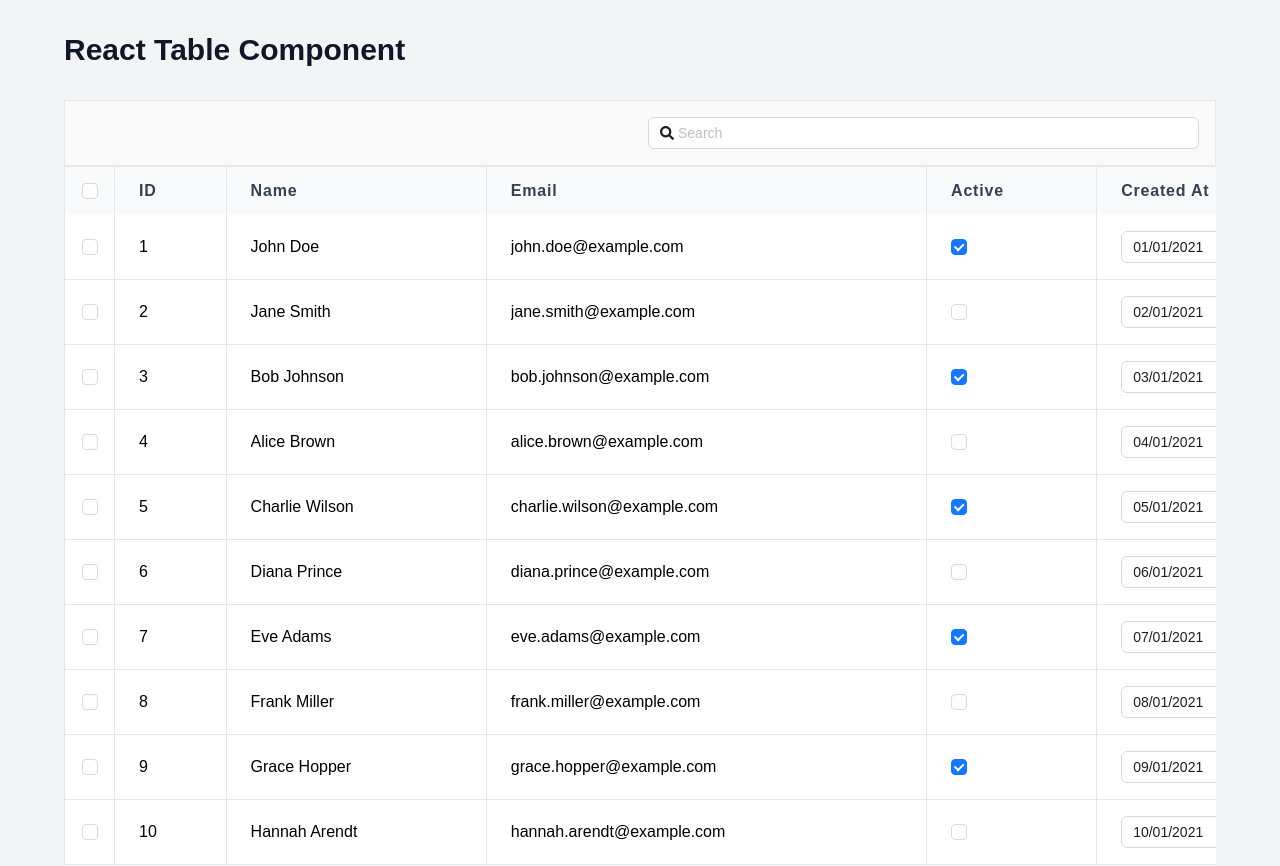
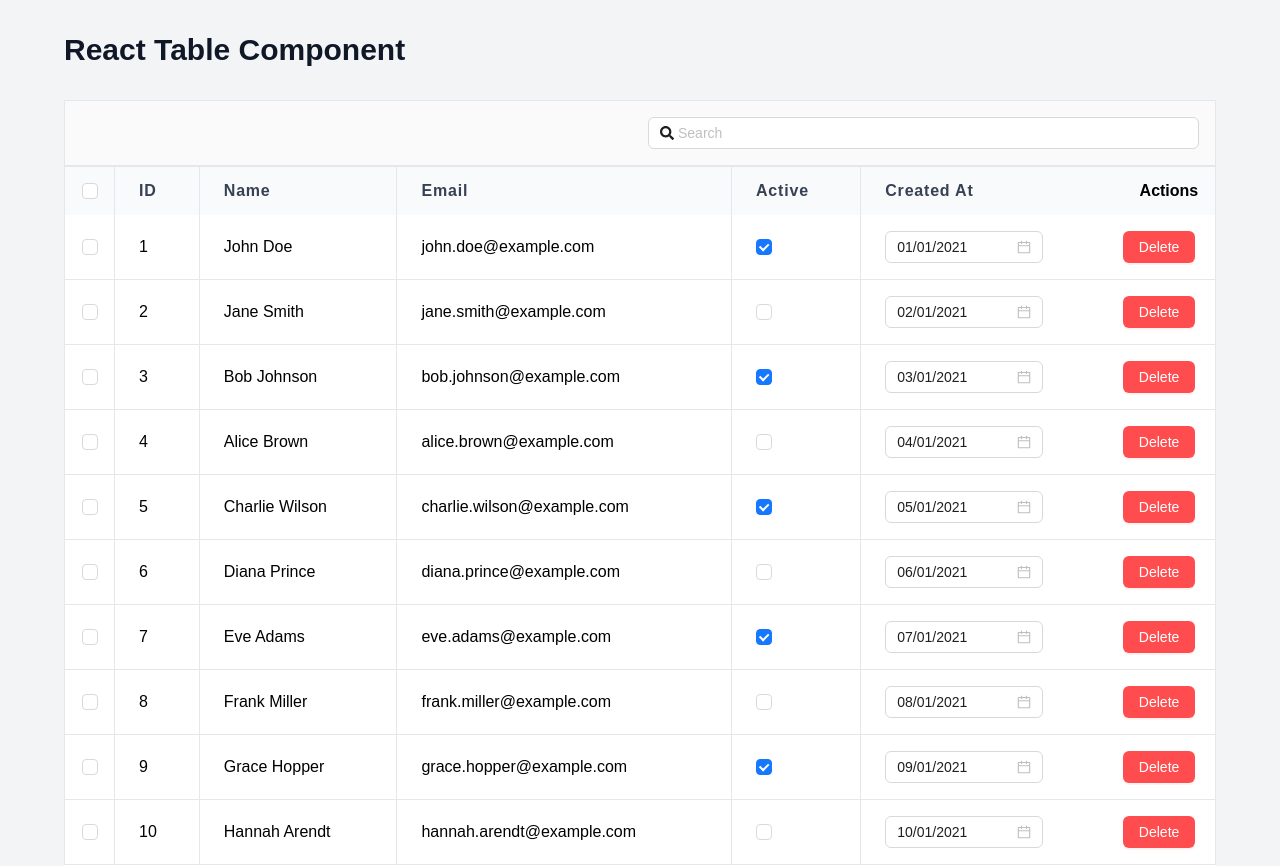
Before and after one commit to daman-kinra/react-table, a React (Vite) app: page / in a window 1280 px wide. Shown: the top 866 px of the page. Built offline with nearby package versions, Linux system fonts and the light colour scheme; a web font is replaced by a local one.

Commit message:
feat: added loading state and empty data fallback

```diff
--- a/src/App.tsx
+++ b/src/App.tsx
@@ -377,12 +377,13 @@ const App = () => {
         <Table
           columns={columns}
           data={data}
+          loading={false}
           bordered={true}
           editable={true}
           deletable={true}
           searchable={true}
           selectable={true}
-          scroll={{ x: 1500 }}
+          // scroll={{ x: 1500 }}
           pagination={{
             page: page,
             pageSize: pageSize,
--- a/src/components/Table/Table.tsx
+++ b/src/components/Table/Table.tsx
@@ -6,7 +6,7 @@ import BooleanCell from "./components/cells/BooleanCell";
 import DateCell from "./components/cells/DateCell";
 import TableHeader from "./components/TableHeader";
 import type { Dayjs } from "dayjs";
-import { Button, Checkbox, type PaginationProps } from "antd";
+import { Button, Checkbox, Empty, Spin, type PaginationProps } from "antd";
 import Pagination from "./components/Pagination";
 
 export type TableColumn = {
@@ -32,6 +32,7 @@ export type TableScroll = {
 export type TableProps = {
   columns: TableColumn[];
   data: TableData[];
+  loading?: boolean;
   title?: string;
   headerSticky?: boolean;
   bordered?: boolean;
@@ -49,6 +50,7 @@ export type TableProps = {
 const Table: React.FC<TableProps> = ({
   columns,
   data,
+  loading = false,
   headerSticky = true,
   bordered = false,
   deletable = false,
@@ -178,6 +180,13 @@ const Table: React.FC<TableProps> = ({
 
   const renderTable = () => {
     let tableDataToRender = filteredTableData;
+    if (filteredTableData.length === 0) {
+      return (
+        <div className="w-full h-full flex justify-center items-center border border-solid border-gray-200 py-10">
+          <Empty description="No data" />
+        </div>
+      );
+    }
     if (pagination?.page && pagination?.pageSize) {
       const start = (pagination?.page - 1) * (pagination?.pageSize || 0);
       const end = pagination?.page * (pagination?.pageSize || 0);
@@ -276,6 +285,14 @@ const Table: React.FC<TableProps> = ({
       </table>
     );
   };
+  const renderLoading = () => {
+    if (!loading) return null;
+    return (
+      <div className="absolute inset-0 flex justify-center items-center backdrop-blur-xs z-10 border border-solid border-gray-200">
+        <Spin />
+      </div>
+    );
+  };
 
   const handleSearch = () => {
     const filteredData = tableData.filter((d) => {
@@ -328,12 +345,13 @@ const Table: React.FC<TableProps> = ({
         })}
       >
         <div
-          className="w-full h-full"
+          className="w-full h-full relative z-0"
           style={{
             width: scroll?.x ? `${scroll?.x}px` : "unset",
             height: scroll?.y ? `${scroll?.y}px` : "unset",
           }}
         >
+          {renderLoading()}
           {renderTable()}
         </div>
       </div>
```
